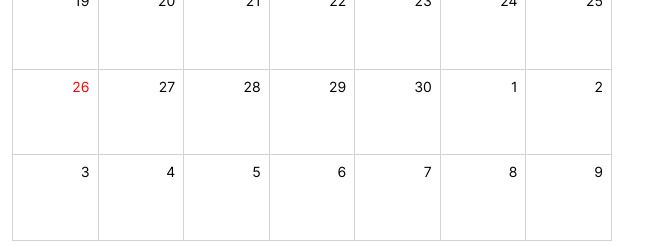
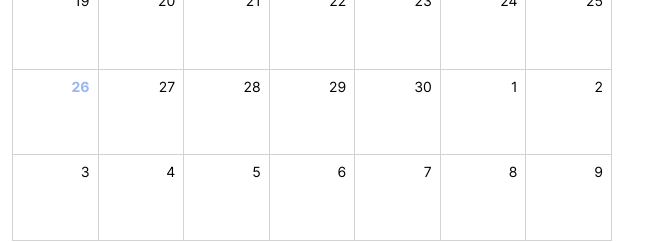
Before and after one commit to VladimirBvt/SuperDatePicker, a React (Create React App) app: page / in a window 1280 px wide. Shown: the part 452-694 px from the top of the page, without its empty margins (0-663 px from the left). Built offline with nearby package versions, Linux system fonts and the light colour scheme.

Commit message:
Added date picker functionality on click.

```diff
--- a/src/components/DatePicker/DatePicker.module.scss
+++ b/src/components/DatePicker/DatePicker.module.scss
@@ -22,7 +22,8 @@
   border-right: 1px solid lightgray;
   border-bottom: 1px solid lightgray;
   padding: 8px;
-  color: red;
+  color: #9ab7f3;
+  font-weight: 600;
 }
 
 .buttons {
--- a/src/components/DatePicker/DatePicker.tsx
+++ b/src/components/DatePicker/DatePicker.tsx
@@ -144,6 +144,10 @@ const DatePicker = ({ value, onChange, min, max }: IDatePickerProps) => {
     return [...prevMonthDays, ...currentMonthDays, ...nextMonthDays]
   }, [fieldYear, fieldMonth])
 
+  const onDateSelect = (item: IDateCellItem) => {
+    onChange(new Date(item.year, item.month, item.date))
+  }
+
   const nextYear = () => {
     setFieldYear(fieldYear + 1)
   }
@@ -192,11 +196,18 @@ const DatePicker = ({ value, onChange, min, max }: IDatePickerProps) => {
       </div>
       <div className={styles.calendar}>
         {daysOfTheWeek.map(weekDay => (
-          <div className={styles.date}>{weekDay}</div>
+          <div key={weekDay} className={styles.date}>{weekDay}</div>
         ))}
         {dateCells.map(cell => {
           const isCurrentDay = cell.year === year && cell.month === month && cell.date === day
-          return <div className={isCurrentDay ? styles.dateCurrent : styles.date}>{cell.date}</div>
+          return (
+            <div key={`${cell.date}-${cell.month}-${cell.year}`}
+                 className={isCurrentDay ? styles.dateCurrent : styles.date}
+                 onClick={() => onDateSelect(cell)}
+            >
+            {cell.date}
+          </div>
+          )
         })}
       </div>
     </div>
--- a/src/components/SuperDatePicker/SuperDatePicker.tsx
+++ b/src/components/SuperDatePicker/SuperDatePicker.tsx
@@ -5,8 +5,11 @@ const SuperDatePicker = () => {
 
   const [date, setDate] = useState(() => new Date())
 
+  console.log(date)
+
   return (
     <div>
+
       <DatePicker value={date} onChange={setDate} />
     </div>
   );
```
